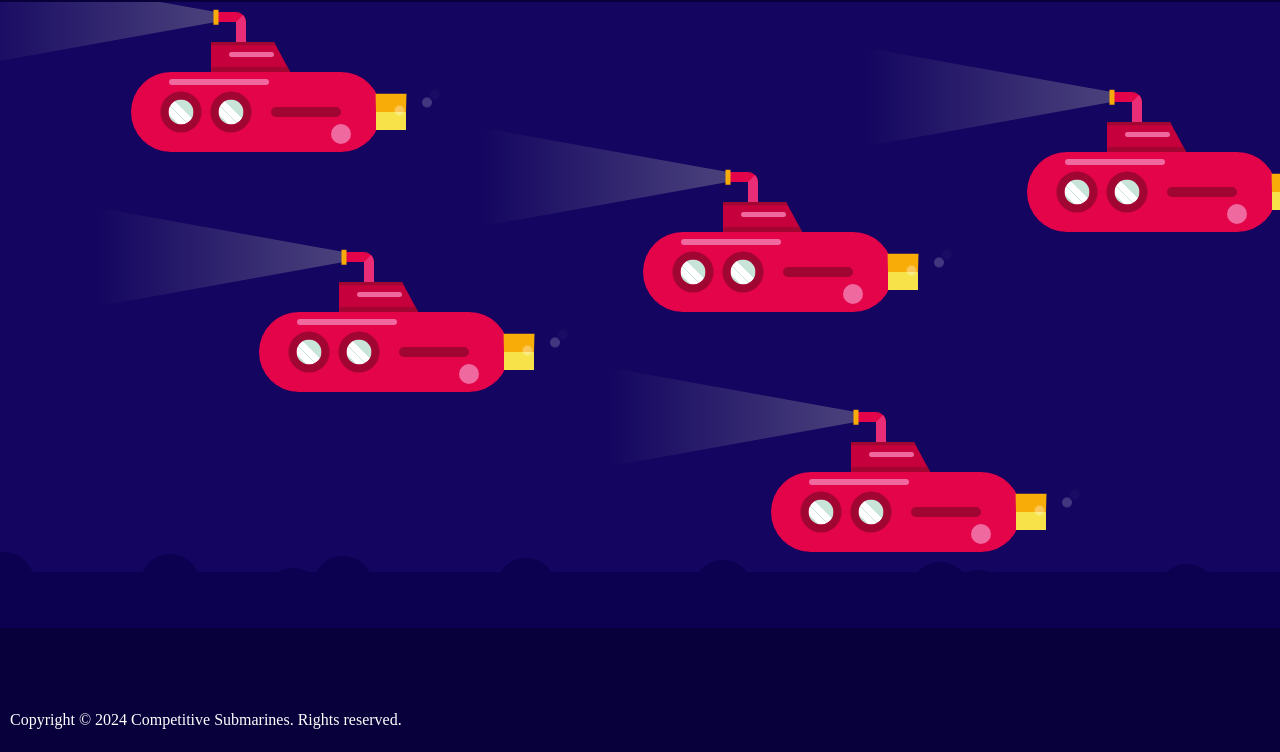
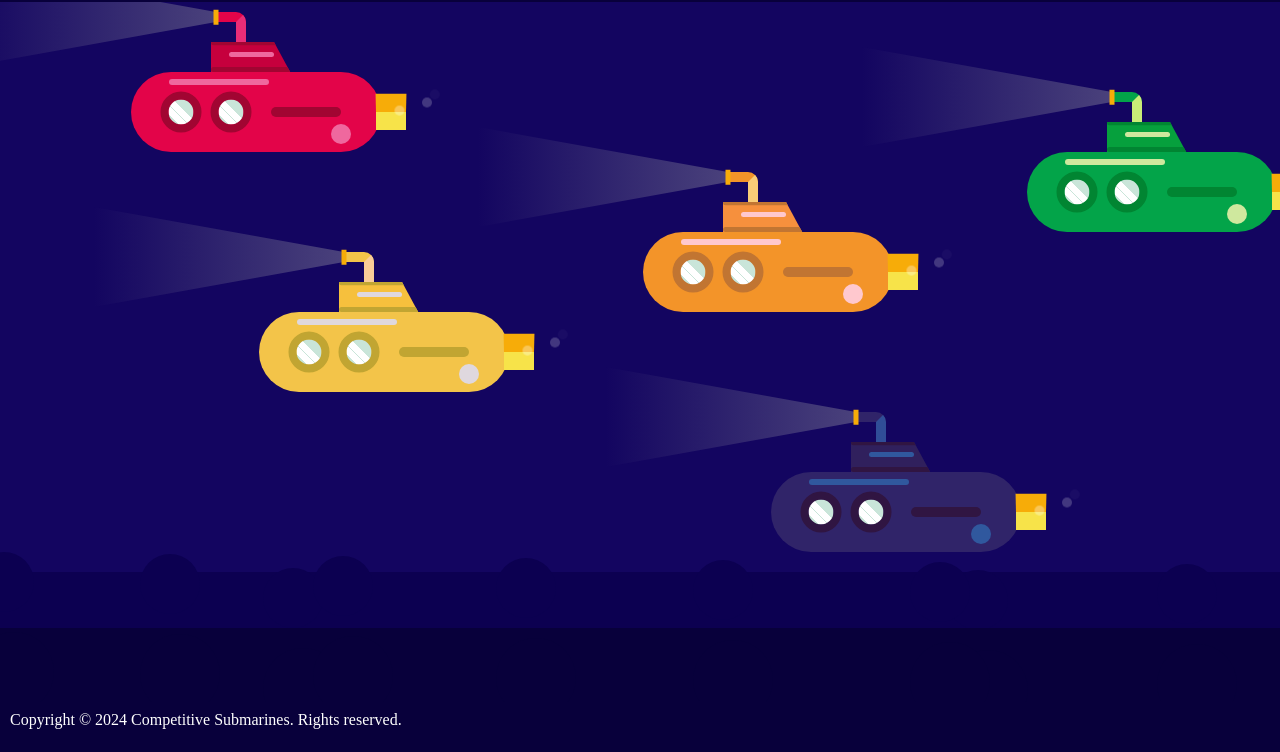
Before and after one commit to Soul-Sneezer/Competitive_submarinesBlog, a plain HTML site: page index.html in a window 1280 px wide. Shown: the part 48-800 px from the top of the page. Drawn offline with Linux system fonts and the light colour scheme.

Commit message:
Adeded colors

```diff
--- a/index.html
+++ b/index.html
@@ -60,7 +60,7 @@
 
         <div class="submarine__container second_sub">
             <div class="light"></div>
-            <a href="blog0.html">
+            <a href="blog1.html">
 
                 <div class="submarine__periscope"></div>
                 <div class="submarine__periscope-glass"></div>
@@ -92,7 +92,7 @@
         </div>
         <div class="submarine__container third_sub">
             <div class="light"></div>
-            <a href="blog0.html">
+            <a href="blog2.html">
 
                 <div class="submarine__periscope"></div>
                 <div class="submarine__periscope-glass"></div>
@@ -124,7 +124,7 @@
         </div>
         <div class="submarine__container fourth_sub">
             <div class="light"></div>
-            <a href="blog0.html">
+            <a href="blog3.html">
 
                 <div class="submarine__periscope"></div>
                 <div class="submarine__periscope-glass"></div>
@@ -156,7 +156,7 @@
         </div>
         <div class="submarine__container fifth_sub">
             <div class="light"></div>
-            <a href="blog0.html">
+            <a href="blog4.html">
 
                 <div class="submarine__periscope"></div>
                 <div class="submarine__periscope-glass"></div>
--- a/style.css
+++ b/style.css
@@ -69,11 +69,11 @@ table {
 
 .second_sub
 {
-    --sub_main: #e30449;
-    --sub_second: #c6003d;
-    --sub_lshade: #ef689e;
-    --sub_dshade: #a10532;
-    --sub_detail: #e92d77;
+    --sub_main: #302469;
+    --sub_second: #30205d;
+    --sub_lshade: #30589e;
+    --sub_dshade: #301542;
+    --sub_detail: #304d97;
     --sub_posy: 70%;
     --sub_posx: 70%;
     --sub_posz: 2;
@@ -81,11 +81,11 @@ table {
 
 .third_sub
 {
-    --sub_main: #e30449;
-    --sub_second: #c6003d;
-    --sub_lshade: #ef689e;
-    --sub_dshade: #a10532;
-    --sub_detail: #e92d77;
+    --sub_main: #f3c449;
+    --sub_second: #f6c03d;
+    --sub_lshade: #dfd8de;
+    --sub_dshade: #c1a532;
+    --sub_detail: #f9cd97;
     --sub_posy: 30%;
     --sub_posx: 50%;
     --sub_posz: 3;
@@ -93,11 +93,11 @@ table {
 
 .fourth_sub
 {
-    --sub_main: #e30449;
-    --sub_second: #c6003d;
-    --sub_lshade: #ef689e;
-    --sub_dshade: #a10532;
-    --sub_detail: #e92d77;
+    --sub_main: #03a449;
+    --sub_second: #06a03d;
+    --sub_lshade: #cfe89e;
+    --sub_dshade: #018532;
+    --sub_detail: #c9ed77;
     --sub_posy: 90%;
     --sub_posx: 30%;
     --sub_posz: 1;
@@ -105,26 +105,14 @@ table {
 
 .fifth_sub
 {
-    --sub_main: #e30449;
-    --sub_second: #c6003d;
-    --sub_lshade: #ef689e;
-    --sub_dshade: #a10532;
-    --sub_detail: #e92d77;
+    --sub_main: #f39429;
+    --sub_second: #f6903d;
+    --sub_lshade: #ffc8ce;
+    --sub_dshade: #c17532;
+    --sub_detail: #f9cd77;
     --sub_posy: 60%;
     --sub_posx: 40%;
     --sub_posz: 0;
-}
-
-.second_sub
-{
-    --sub_main: #e30449;
-    --sub_second: #c6003d;
-    --sub_lshade: #ef689e;
-    --sub_dshade: #a10532;
-    --sub_detail: #e92d77;
-    --sub_posy: 70%;
-    --sub_posx: 70%;
-
 }
 
 header img
@@ -374,7 +362,7 @@ body {
     	left: 20%;
     	top: 20%;
     	width: 50%;
-    	background: #ef689e;
+    	background: var(--sub_lshade);
 }
 
 .submarine__window {
@@ -382,7 +370,7 @@ body {
     	height: 25px;
     	border-radius: 100%;
     	background-image: linear-gradient(45deg, #c9e5d9, #fff);
-    	border: 8px solid #a10532;
+    	border: 8px solid var(--sub_dshade);
     	z-index: 10;
     	animation: shadow-change 1s linear infinite;
 }
@@ -431,7 +419,7 @@ body {
     	width: 20px;
     	height: 20px;
     	border-radius: 50%;
-    	background: #ef689e;
+    	background: var(--sub_lshade);
 }
 
 .submarine__periscope {
```
